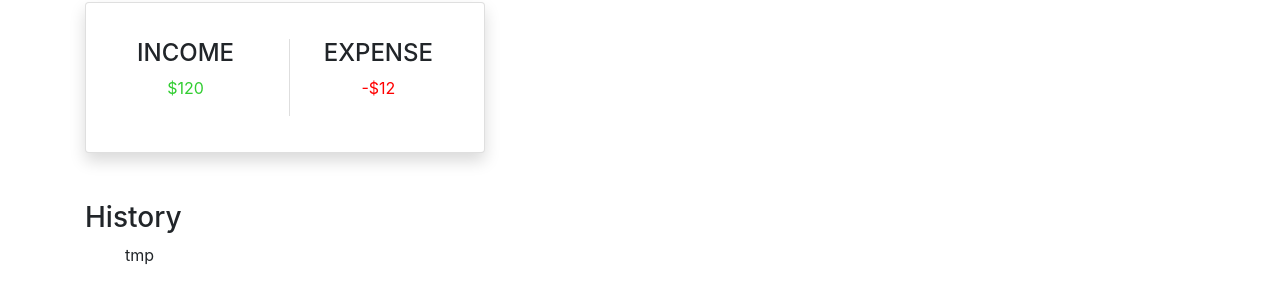
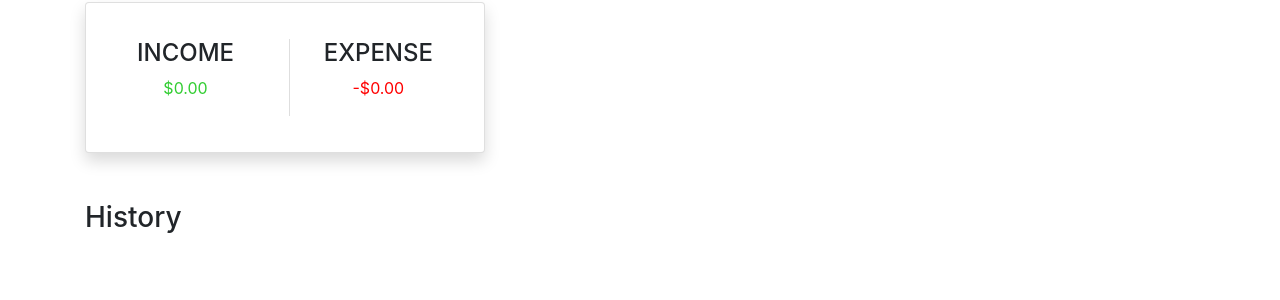
Before and after one commit to r2rendon/clientside-expense-tracker, a React (Create React App) app: page / in a window 1280 px wide. Shown: the part 172-472 px from the top of the page. Built offline with nearby package versions, Linux system fonts and the light colour scheme.

Commit message:
Context Addition to Components

```diff
--- a/src/Components/IncomeExpenses.js
+++ b/src/Components/IncomeExpenses.js
@@ -1,8 +1,21 @@
-import React from "react";
+import React, { useContext } from "react";
+import { GlobalContext } from "../Context/GlobalState";
 
 export const IncomeExpenses = () => {
-  const income = 120;
-  const expense = 12;
+  const { transactions } = useContext(GlobalContext);
+
+  const totalAmount = transactions.map((transaction) => transaction.amount);
+  const income = totalAmount
+    .filter((item) => item > 0)
+    .reduce((acc, item) => (acc += item), 0)
+    .toFixed(2);
+
+  const expense = (
+    totalAmount
+      .filter((item) => item < 0)
+      .reduce((acc, item) => (acc += item), 0) * -1
+  ).toFixed(2);
+
   return (
     <div
       className="card mb-3 shadow p-3 mb-5 bg-white rounded"
--- a/src/Components/Transaction.js
+++ b/src/Components/Transaction.js
@@ -1,6 +1,8 @@
-import React from "react";
+import React, { useContext } from "react";
+import { GlobalContext } from "../Context/GlobalState";
 
 export const Transaction = ({ transaction }) => {
+  const { deleteTransaction } = useContext(GlobalContext);
   const sign = transaction.amount < 0 ? "-" : "+";
   return (
     <div>
@@ -8,7 +10,7 @@ export const Transaction = ({ transaction }) => {
       <span>
         {sign}${Math.abs(transaction.amount)}
       </span>
-      <button>x</button>
+      <button onClick={() => deleteTransaction(transaction.id)}>x</button>
     </div>
   );
 };
--- a/src/Components/TransactionList.js
+++ b/src/Components/TransactionList.js
@@ -1,11 +1,17 @@
-import React from "react";
+import React, { useContext } from "react";
 import { Transaction } from "./Transaction";
+import { GlobalContext } from "../Context/GlobalState";
 
 export const TransactionList = () => {
+  const { transactions } = useContext(GlobalContext);
   return (
     <>
       <h3>History</h3>
-      <ul>tmp</ul>
+      <ul>
+        {transactions.map((transaction) => (
+          <Transaction key={transaction.id} transaction={transaction} />
+        ))}
+      </ul>
     </>
   );
 };
```
